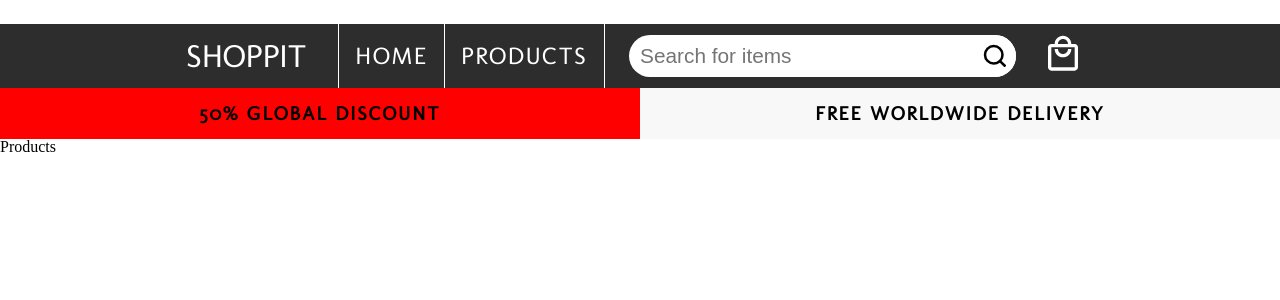
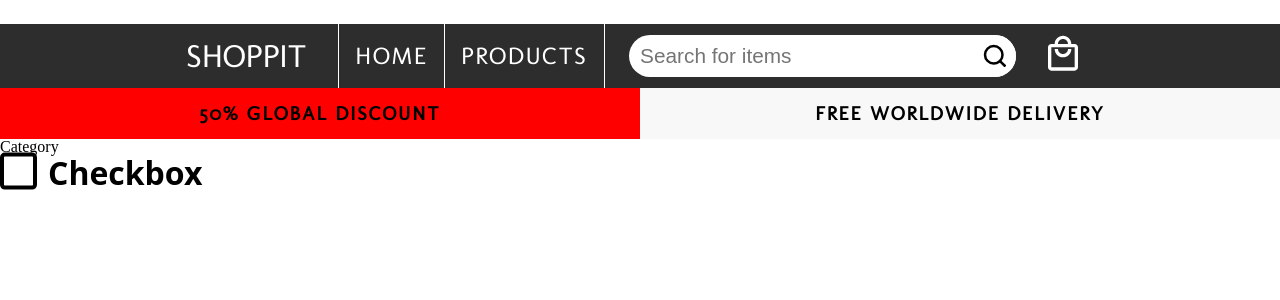
Before and after one commit to DWYLau/shopping-cart, a React (Vite) app: page /products in a window 1280 px wide. Shown: the top 300 px of the page. Built offline with nearby package versions, Linux system fonts and the light colour scheme; no server answers.

Commit message:
Add checkbox styles, create fetch API data function

```diff
--- /dev/null
+++ b/src/components/Sidebar/Sidebar.module.css
@@ -0,0 +1,41 @@
+.label {
+  font-family: system-ui, sans-serif;
+  font-size: 2rem;
+  font-weight: bold;
+  line-height: 1.1;
+  display: grid;
+  grid-template-columns: 1em auto;
+  gap: 0.5em;
+}
+
+.label input[type="checkbox"] {
+  /* Add if not using autoprefixer */
+  -webkit-appearance: none;
+  appearance: none;
+  /* For iOS < 15 to remove gradient background */
+  background-color: #fff;
+  /* Not removed via appearance */
+  margin: 0;
+  font: inherit;
+  color: black;
+  width: 1.15em;
+  height: 1.15em;
+  border: 0.15em solid black;
+  border-radius: 0.15em;
+  transform: translateY(-0.075em);
+  display: grid;
+  place-content: center;
+}
+
+input[type="checkbox"]::before {
+  content: "";
+  width: 0.65em;
+  height: 0.65em;
+  transform: scale(0);
+  transition: 120ms transform ease-in-out;
+  box-shadow: inset 1em 1em blue;
+}
+
+input[type="checkbox"]:checked::before {
+  transform: scale(1);
+}
--- /dev/null
+++ b/src/components/Sidebar/Sidebar.tsx
@@ -0,0 +1,15 @@
+import styles from "./Sidebar.module.css"
+
+function Sidebar() {
+  return (
+    <div className={styles["flex-container"]}>
+      <h2>Category</h2>
+      <label className={styles.label}>
+        <input type='checkbox' name='checkbox' />
+        Checkbox
+      </label>
+    </div>
+  )
+}
+
+export default Sidebar
--- a/src/pages/Products/Products.tsx
+++ b/src/pages/Products/Products.tsx
@@ -1,5 +1,30 @@
+import { useEffect, useState } from "react"
+import { fetchData } from "../../utils/api"
+import Sidebar from "../../components/Sidebar/Sidebar"
+
 function Products() {
-  return <div>Products</div>
+  const [products, setProducts] = useState(null)
+  const [error, setError] = useState(null)
+  const [loading, setLoading] = useState(true)
+
+  useEffect(() => {
+    fetchData()
+      .then(data => {
+        setProducts(data)
+        console.log(data)
+      })
+      .catch(error => setError(error))
+      .finally(() => setLoading(false))
+  }, [])
+
+  if (loading) return <div>Loading</div>
+
+  if (!loading)
+    return (
+      <section>
+        <Sidebar />
+      </section>
+    )
 }
 
 export default Products
--- /dev/null
+++ b/src/utils/api.ts
@@ -0,0 +1,16 @@
+async function fetchData() {
+  try {
+    const response = await fetch("https://fakestoreapi.com/products")
+    if (!response.ok) {
+      throw new Error("Failed to fetch data")
+    }
+    const data = await response.json()
+    console.log(data)
+    return data
+  } catch (error) {
+    console.error("Error fetching data", error)
+    throw error
+  }
+}
+
+export { fetchData }
```
